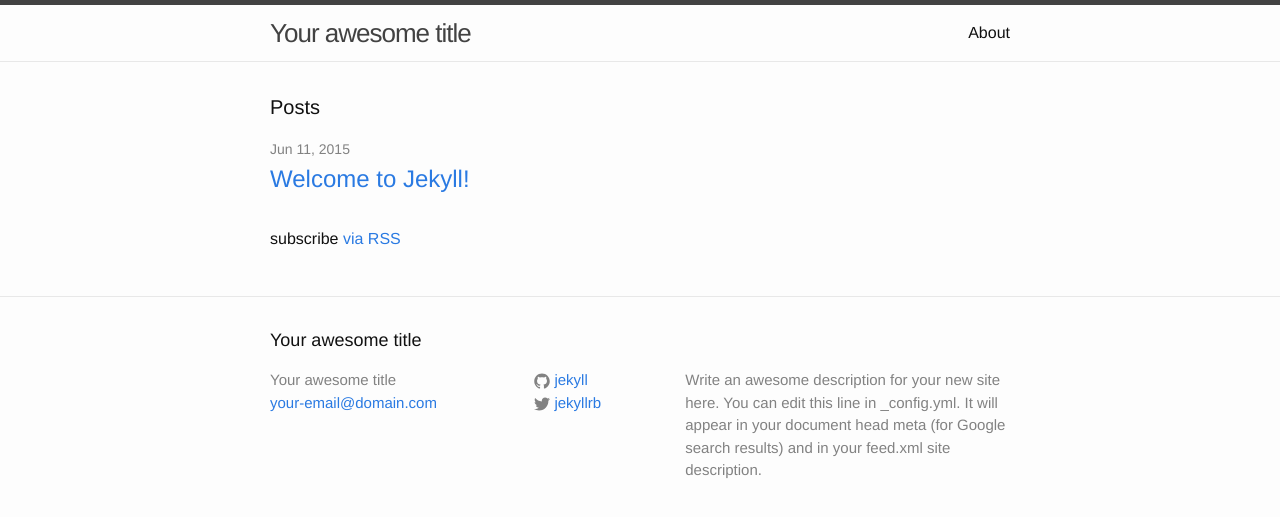
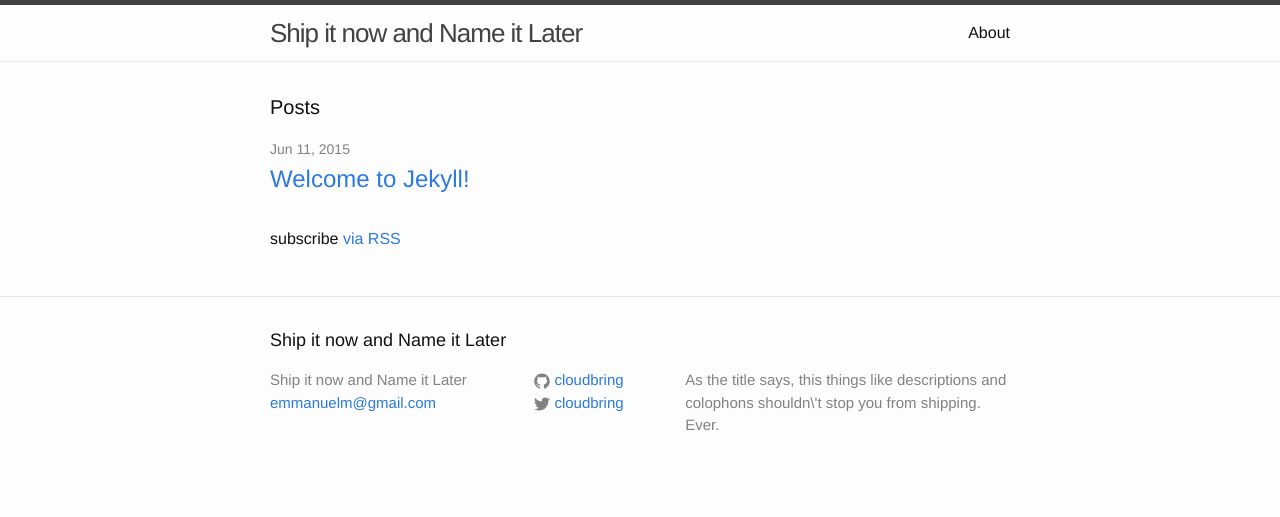
Before and after one commit to cloudbring/cloudbring.github.io, a Jekyll site: the page built from index.html, in a window 1280 px wide. Shown: the top 517 px of the page. Built offline with Jekyll 4.4.1, drawn with Linux system fonts in a browser that asks for light colours.

Commit message:
Setup site configs

```diff
--- a/_config.yml
+++ b/_config.yml
@@ -1,14 +1,15 @@
 # Site settings
-title: Your awesome title
-email: your-email@domain.com
+title: Ship it now and Name it Later
+email: emmanuelm@gmail.com
 description: > # this means to ignore newlines until "baseurl:"
-  Write an awesome description for your new site here. You can edit this
-  line in _config.yml. It will appear in your document head meta (for
-  Google search results) and in your feed.xml site description.
-baseurl: "" # the subpath of your site, e.g. /blog/
-url: "http://yourdomain.com" # the base hostname & protocol for your site
-twitter_username: jekyllrb
-github_username:  jekyll
+  As the title says, this things like descriptions and colophons shouldn\'t stop you from shipping. Ever.
+# baseurl is set by Github so, leave it alone
+#baseurl: "" # the subpath of your site, e.g. /blog/
+# Will hopefully change this to something other than cloudbring.github.io
+url: "http://cloudbring.github.io" # the base hostname & protocol for your site
+twitter_username: cloudbring
+github_username:  cloudbring
 
 # Build settings
 markdown: kramdown
+highlighter: pygments #Same as Github
```
